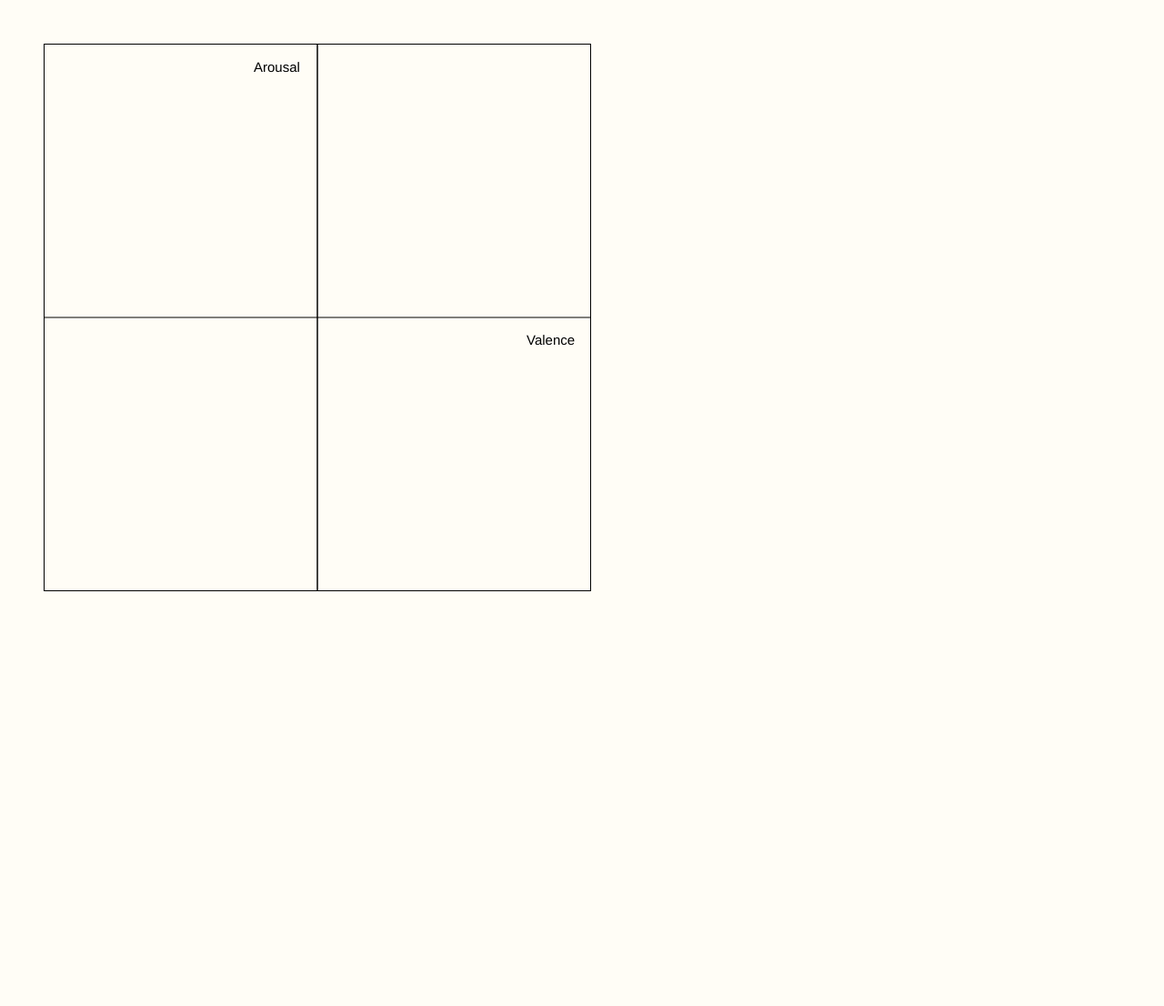
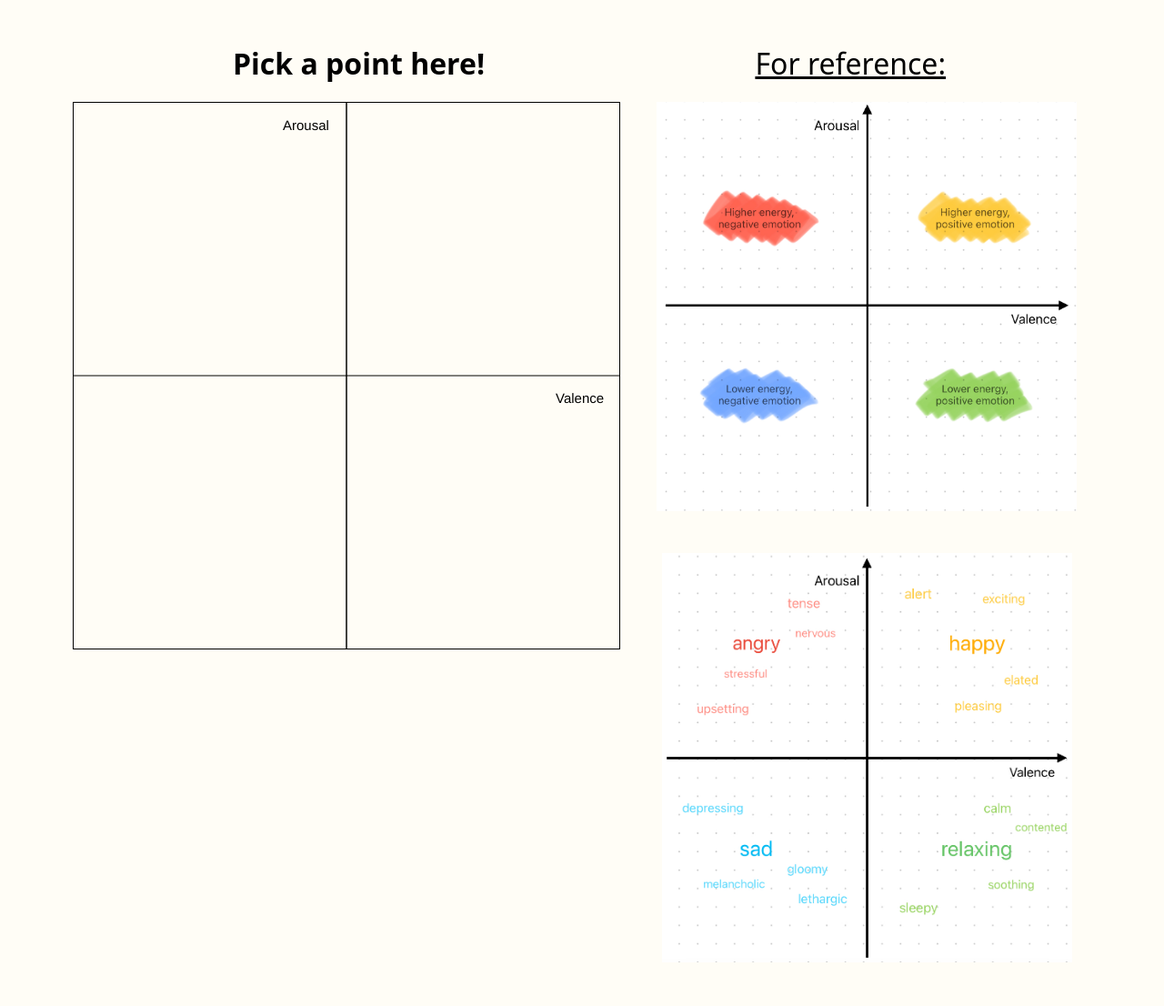
Before and after one commit to anushaisawesome/emotify-spotify-app, a website: page templates/plane.html in a window 1280 px wide. Shown: the whole page at 91% size. Before the commit the page ends 800 px from the top, so only its background shows below. Drawn offline with Linux system fonts and the light colour scheme.

Commit message:
Update plane.html

```diff
--- a/templates/plane.html
+++ b/templates/plane.html
@@ -11,12 +11,15 @@
         font-family: system-ui, -apple-system, BlinkMacSystemFont, 'Segoe UI', Roboto, Oxygen, Ubuntu, Cantarell, 'Open Sans', 'Helvetica Neue', sans-serif;
         text-align: left;
         background-color: #fffdf6;
-        margin-left: 3rem;
+        margin-left: 5rem;
         margin-right: 3rem;
         margin-top: 3rem;
         margin-bottom: 3rem;
         }
     </style>
+    <h1 style="font-weight:600; text-align:left; margin-left: 11rem;">Pick a point here! <span style="font-weight:400; float:right; margin-right:12rem;"><u>For reference:</u></span></h1>
+    <img src="/static/IMG_0130.jpg" style="height:450px; position:absolute; top:7rem; right:6rem;">
+    <img src="/static/IMG_0134.jpg" style="height:450px; position:absolute; top: 38rem; right:6.3rem; padding-bottom: 3rem;">
     <canvas id="moodCanvas" width="600" height="600" style="border:1px solid black; align-self: center; background-image: 'IMG_0163.jpg' ;"></canvas>
     <script>
         var c = document.getElementById("moodCanvas");
```
